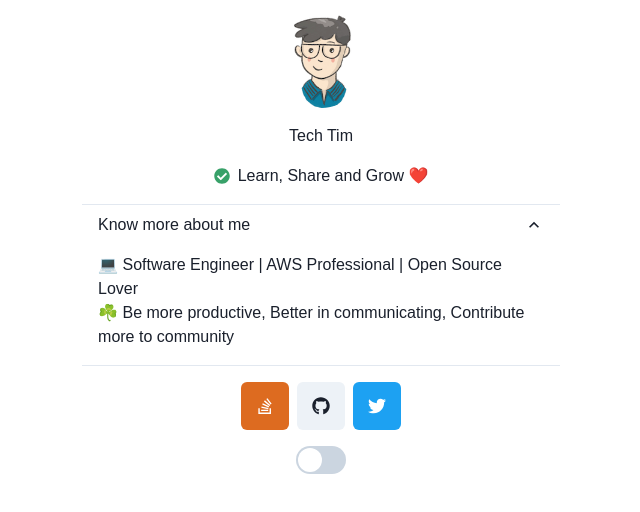
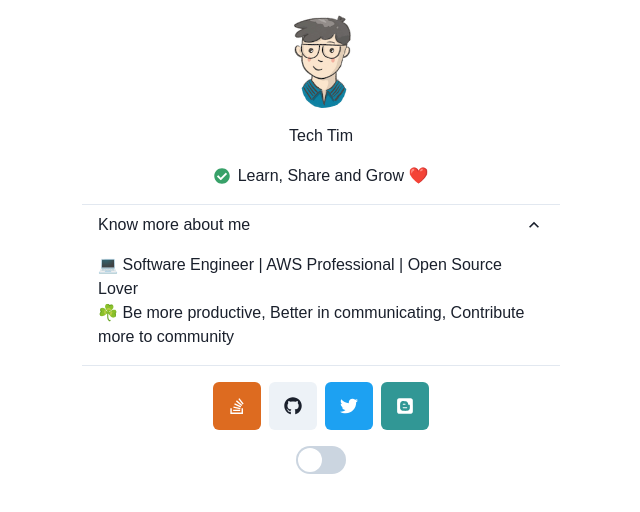
Before and after one commit to tim-hub/techtim-astro-bento-portfolio, a Next.js app: page / in a window 1280 px wide. Shown: the top 512 px of the page, without its empty margins (319-959 px from the left). Built offline with nearby package versions, Linux system fonts and the light colour scheme.

Commit message:
add tootips to improve UX

```diff
--- a/components/ui/Intro.tsx
+++ b/components/ui/Intro.tsx
@@ -18,7 +18,7 @@ import {
   Tooltip
 } from '@chakra-ui/react';
 import NextLink from 'next/link';
-import { FaCheckCircle, FaGithub, FaStackOverflow, FaTwitter } from 'react-icons/fa';
+import { FaBlogger, FaCheckCircle, FaGithub, FaStackOverflow, FaTwitter } from 'react-icons/fa';
 import { IIntroContext } from '../../state/SiteContext';
 
 export interface IIntroProps extends IIntroContext {
@@ -86,35 +86,59 @@ export const Intro = (
           {
             stackOverflowId && <NextLink href={`https://stackoverflow.com/users/${stackOverflowId}`} passHref>
               <Link target="_blank" rel="noopener">
+                <Tooltip hasArrow label='StackOverflow'>
                   <IconButton size="lg" colorScheme='orange' aria-label='StackOverflow' icon={<FaStackOverflow/>}>
                     StackOverflow
                   </IconButton>
+                </Tooltip>
               </Link>
             </NextLink>
           }
           {
             githubId && <NextLink href={`https://github.com/${githubId}`} passHref>
               <Link target="_blank" rel="noopener">
+                <Tooltip hasArrow label='Github'>
                   <IconButton size="lg" aria-label='github' icon={<FaGithub/>}>
-                  Twitter
+                    Github
                   </IconButton>
+                </Tooltip>
               </Link>
             </NextLink>
           }
 
-          <NextLink href={`https://twitter.com/@${twitterId}`} passHref>
+          {
+            twitterId && <NextLink href={`https://twitter.com/@${twitterId}`} passHref>
               <Link target="_blank" rel="noopener">
+                <Tooltip hasArrow label='Twitter'>
                   <IconButton size="lg" colorScheme='twitter' aria-label='twitter' icon={<FaTwitter/>}>
                     Twitter
                   </IconButton>
+                </Tooltip>
               </Link>
             </NextLink>
+          }
+
+          {
+            twitterId && <NextLink href={`https://threadreaderapp.com/user/${twitterId}`} passHref>
+              <Link target="_blank" rel="noopener">
+                <Tooltip hasArrow label='Thread Reader'>
+                  <IconButton size="lg" colorScheme={'teal'} aria-label='thread-reader' icon={<FaBlogger/>}>
+                    Thread Reader
+                  </IconButton>
+                </Tooltip>
+              </Link>
+            </NextLink>
+          }
         </HStack>
       </Flex>
 
 
       <Flex align="center" justify="center" direction="column">
+        <Tooltip hasArrow label='Dark/Light Switch'>
+          <Box>
             <Switch onChange={toggleColorMode} size="lg"/>
+          </Box>
+        </Tooltip>
       </Flex>
     </Flex>
   )
```
Lines whose indentation alone changed are shown as unchanged.
